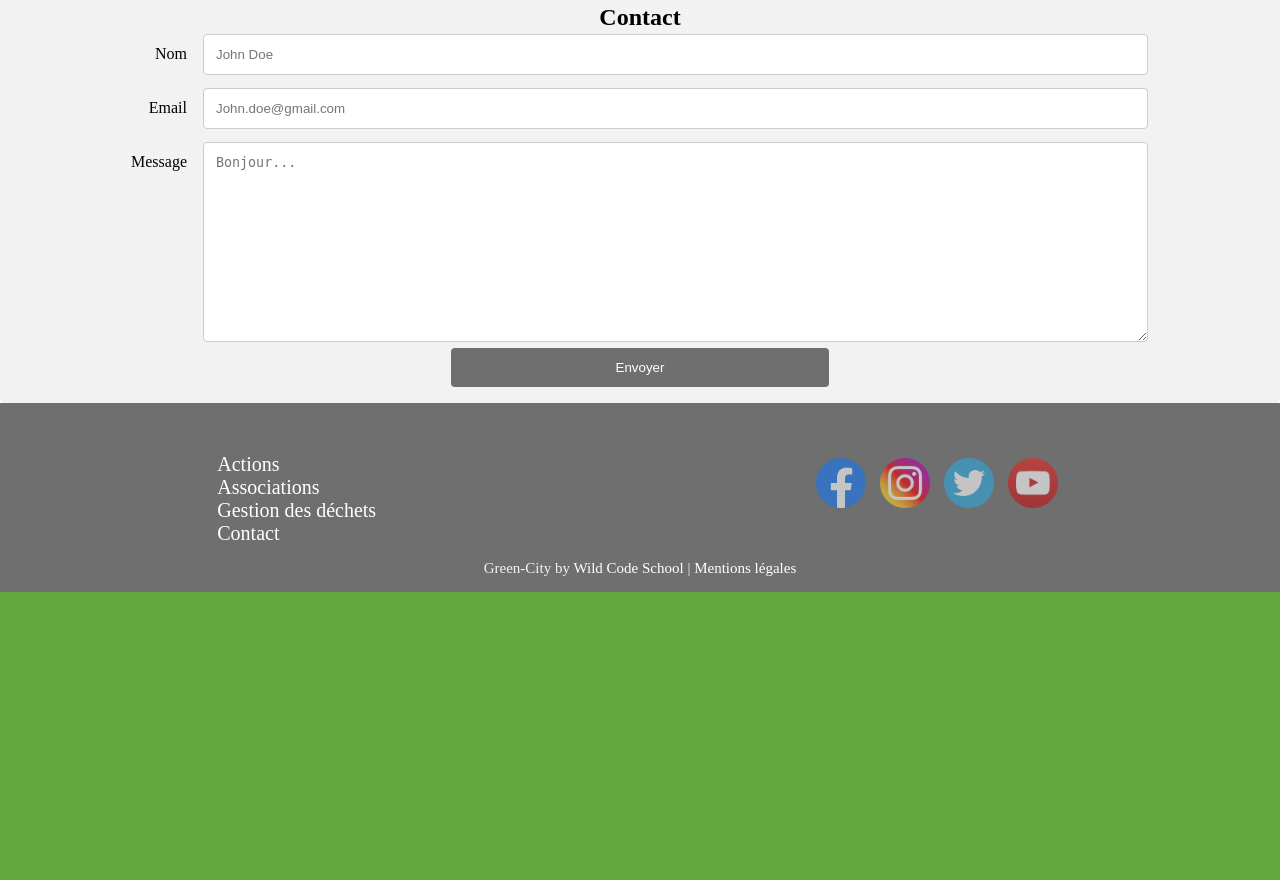
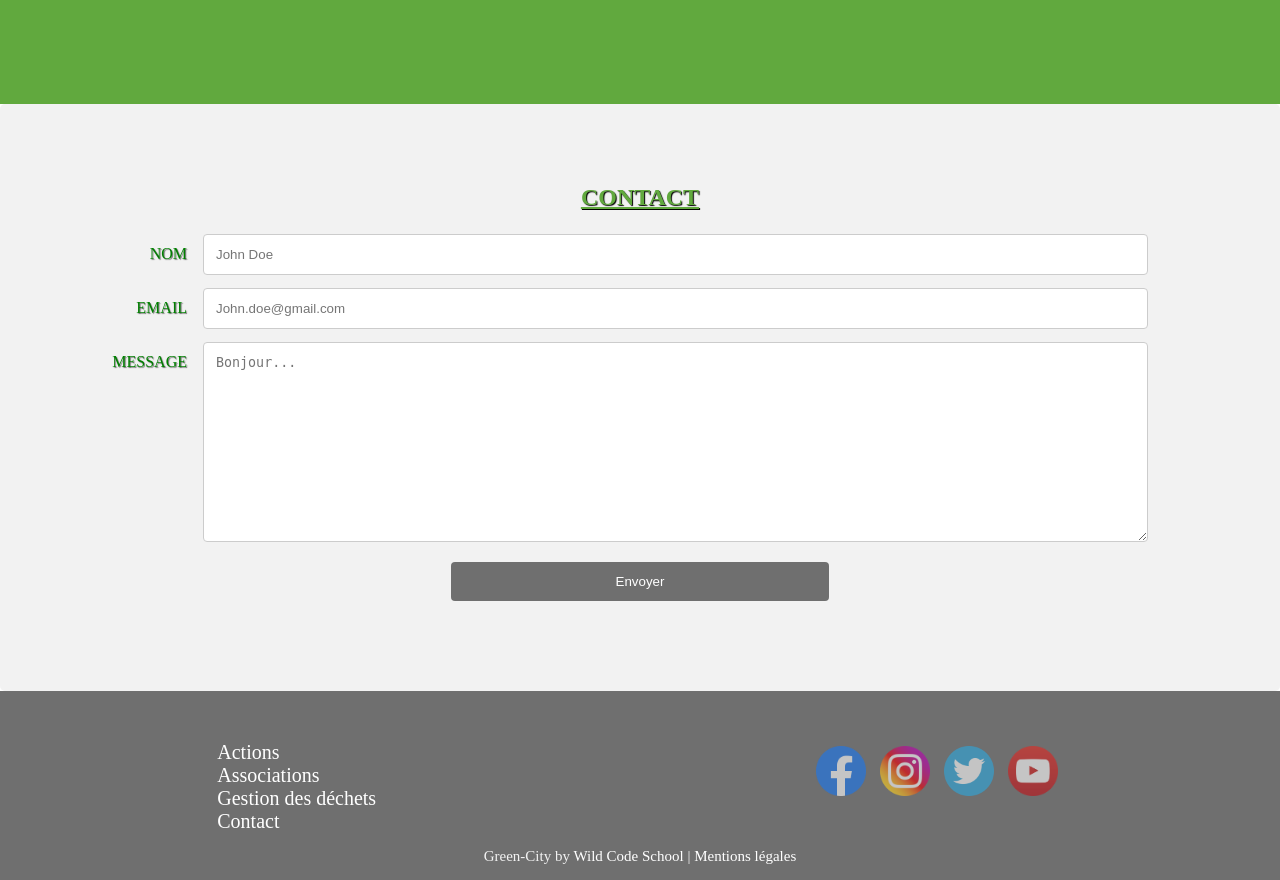
Before and after one commit to MartinCazamajor/Green-City, a PHP site: page /index.html in a window 1280 px wide. Shown: the part 2398-3278 px from the top of the page. Before the commit the page ends 2990 px from the top, so only its background shows below. Run offline with PHP 8.4, Linux system fonts and the light colour scheme.

Commit message:
modif padding send et modif padding sections

```diff
--- a/index.html
+++ b/index.html
@@ -95,7 +95,7 @@
     </section>
     <!-- fin de la partie association -->
     <!-------------------------------------------------------------------->
-
+    <!-- =============== GESTION DES DECHETS =================-->
         <section class="gestion" id="gestion">
 
             <h2>Gestion des déchets</h2>
@@ -118,6 +118,8 @@
                 </div>
             </article>
         </section>
+
+    <!-- =================== CONTACT ========================= -->
         <section id="contact">
             <h2>Contact</h2>
             <div class="container">
@@ -152,6 +154,8 @@
                 </form>
             </div>
         </section>
+
+    <!-- ===========================FOOTER ===================== -->
         <footer class="footer_parent">
             <div class="lien">
                 <div class="footer_reseaux">
--- a/style.css
+++ b/style.css
@@ -137,7 +137,7 @@ a {
 
 /*classe gérant l'intégralité de la section gestion des déchets*/
 .gestion {
-  padding: 60px 20px;
+  padding: 80px 20px;
   display: flex;
   flex-direction: column;
   text-align: center;
@@ -181,7 +181,7 @@ a {
 
 /*=================ACTIONS====================*/
 #actions{
-  padding: 60px 20px;
+  padding: 80px 20px;
   display: flex;
   flex-direction: column;
   text-align: center;
@@ -242,9 +242,19 @@ a {
 
 /* =============== CSS CONTACT ============ */
 
+#contact{
+  padding: 80px 20px;
+  border-radius: 5px;
+  background-color: #f2f2f2;
+}
+#contact h2 {
+  text-transform:uppercase;
+  color:var(--green);
+  text-decoration:underline;
+  padding-bottom:20px;
+  text-shadow: 1px 1px 1px var(--Dark);
+  text-align:center;
 
-#contact h2 {
-    text-align: center;
 }
 
 input[type=text], input[type=email],select, textarea {
@@ -263,6 +273,9 @@ label {
 
 .label{
   text-align: center;
+  text-transform: uppercase;
+  text-shadow: 1px 1px 1px var(--greyDark);
+  color: green;
 }
 
 input[type=submit] {
@@ -273,17 +286,11 @@ input[type=submit] {
   border-radius: 4px;
   text-align: center;
   width: 100%;
+  margin-top: 20px;
 }
 
 input[type=submit]:hover {
   background-color: #626161;
-}
-
-#contact {
-  border-radius: 5px;
-  background-color: #f2f2f2;
-  padding: 20px;
-
 }
 
 .formulaire {
@@ -293,7 +300,7 @@ input[type=submit]:hover {
 /* ================ CSS ASSOCIATIONS =============== */
 /* page index */
 #associations, #page-asso{
-    padding:60px 20px;
+    padding:80px 20px;
     display: flex;
     flex-direction: column;
     align-items: center;
@@ -467,7 +474,7 @@ footer img{
     margin-top: 6px;
   }
   input[type=submit]{
-    margin: 6px auto;
+    margin: 20px auto;
     width: 30%;
     display: block;
     cursor: pointer;
```
